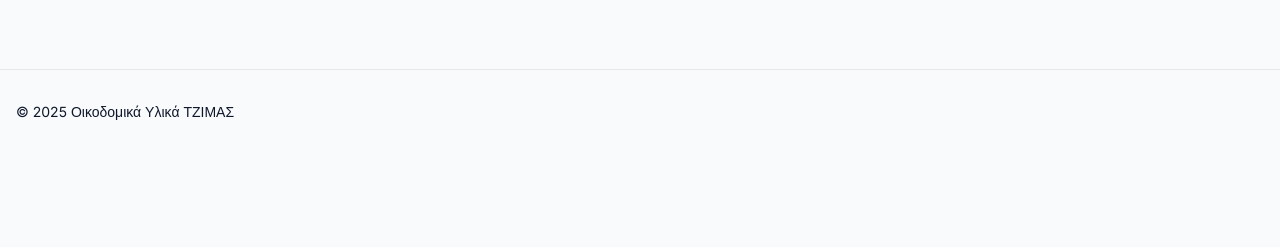
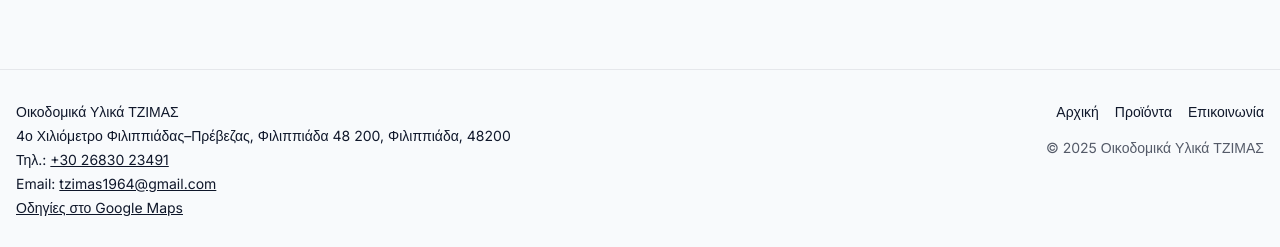
Before and after one commit to tzimasmarios/tzimas-oikodomika, a Next.js app: page /epikoinonia in a window 1280 px wide. Shown: the part 681-928 px from the top of the page. Before the commit the page ends 835 px from the top, so only its background shows below. Built offline with nearby package versions, Linux system fonts and the light colour scheme; no server answers.

Commit message:
Footer: NAP + τηλέφωνο (SEO/UX)

```diff
--- a/components/Footer.tsx
+++ b/components/Footer.tsx
@@ -1,11 +1,65 @@
+// components/Footer.tsx
+import Link from "next/link";
 import shop from "@/config/shop.json";
 
+function addressLine() {
+  const parts = [shop.address, shop.city, shop.postalCode].filter(Boolean);
+  return parts.join(", ");
+}
+
 export default function Footer() {
+  const year = new Date().getFullYear();
+  const telHref = (shop.phone || "").replace(/\s+/g, "");
+
   return (
     <footer className="border-t mt-12">
-      <div className="container py-8 text-sm flex flex-wrap items-center gap-3 justify-between">
-        <p>© {new Date().getFullYear()} {shop.name}</p>
-        <div className="opacity-70"></div>
+      <div className="container mx-auto px-4 py-8 grid gap-6 md:grid-cols-2 text-sm">
+        {/* NAP (Name-Address-Phone) */}
+        <div className="space-y-1">
+          <p className="font-medium">{shop.name}</p>
+          {addressLine() && <p>{addressLine()}</p>}
+          {shop.phone && (
+            <p>
+              Τηλ.:{" "}
+              <a href={`tel:${telHref}`} className="underline hover:no-underline">
+                {shop.phone}
+              </a>
+            </p>
+          )}
+          {shop.email && (
+            <p>
+              Email:{" "}
+              <a
+                href={`mailto:${shop.email}`}
+                className="underline hover:no-underline"
+              >
+                {shop.email}
+              </a>
+            </p>
+          )}
+          <p className="mt-2">
+            <a
+              href={`https://www.google.com/maps?q=${encodeURIComponent(
+                `${shop.name} ${addressLine()}`
+              )}`}
+              target="_blank"
+              rel="noreferrer"
+              className="underline hover:no-underline"
+            >
+              Οδηγίες στο Google Maps
+            </a>
+          </p>
+        </div>
+
+        {/* Quick links + copyright */}
+        <div className="md:text-right">
+          <nav className="space-x-4">
+            <Link href="/">Αρχική</Link>
+            <Link href="/proionta">Προϊόντα</Link>
+            <Link href="/epikoinonia">Επικοινωνία</Link>
+          </nav>
+          <p className="opacity-70 mt-4">© {year} {shop.name}</p>
+        </div>
       </div>
     </footer>
   );
--- a/components/JsonLd.tsx
+++ b/components/JsonLd.tsx
@@ -1,23 +1,52 @@
+// components/JsonLd.tsx
 import shop from "@/config/shop.json";
-import data from "@/data/products.json";
+
+function toSchemaDay(d: string) {
+  // δέχεται π.χ. "Δε", "Τρ", "Τε", "Πε", "Πα", "Σα", "Κυ" ή αγγλικά και τα γυρνά σε Mo/Tu/...
+  const map: Record<string, string> = {
+    "Δε": "Mo", "Τρ": "Tu", "Τε": "We", "Πε": "Th", "Πα": "Fr", "Σα": "Sa", "Κυ": "Su",
+    "Mon": "Mo", "Tue": "Tu", "Wed": "We", "Thu": "Th", "Fri": "Fr", "Sat": "Sa", "Sun": "Su",
+  };
+  return map[d] || d;
+}
 
 export function JsonLd() {
-  const offers = (data || []).slice(0, 6).map((p: any) => ({
-    "@type": "Offer",
-    price: p.price,
-    priceCurrency: "EUR",
-    itemOffered: { "@type": "Product", name: p.name, sku: p.sku },
-  }));
+  const openingHours: string[] = (shop.hours || []).map((h: any) => {
+    // υποθέτουμε μορφή π.χ. { d: "Δε-Πα", h: "08:00-17:00" } ή { d: "Σα", h: "09:00-14:00" }
+    // Σπάμε range ημερών σε μεμονωμένες
+    const [start, end] = String(h.d).split("-").map((x: string) => x.trim());
+    const startCode = toSchemaDay(start);
+    const endCode = end ? toSchemaDay(end) : startCode;
+    const days =
+      startCode === endCode
+        ? [startCode]
+        : [startCode, endCode]; // απλό range· αν θέλεις πλήρη επέκταση μπορώ να στο γράψω
+    return days.map((d) => `${d} ${h.h}`);
+  }).flat();
+
   const ld = {
     "@context": "https://schema.org",
-    "@type": "HardwareStore",
-    name: shop.name,
-    image: ["/images/store.jpg"],
-    address: { "@type": "PostalAddress", streetAddress: shop.address, addressLocality: shop.city || "Πόλη", addressCountry: "GR" },
-    telephone: shop.phone,
+    "@type": "BuildingMaterialsStore",
+    "@id": "https://www.tzimas-oikodomika.gr/#store",
+    name: shop.name || "Τζίμας Οικοδομικά Υλικά",
+    url: "https://www.tzimas-oikodomika.gr",
+    image: ["https://www.tzimas-oikodomika.gr/images/store.jpg"],
+    telephone: shop.phone, // προτίμησε μορφή +30XXXXXXXXXX
     email: shop.email,
-    openingHours: shop.hours.map((h:any)=> `${h.d} ${h.h}`),
-    makesOffer: offers,
+    address: {
+      "@type": "PostalAddress",
+      streetAddress: shop.address,
+      addressLocality: shop.city || "Φιλιππιάδα",
+      postalCode: shop.postalCode || "48200",
+      addressCountry: "GR",
+    },
+    openingHours,
   };
-  return <script type="application/ld+json" dangerouslySetInnerHTML={{__html: JSON.stringify(ld)}} />;
+
+  return (
+    <script
+      type="application/ld+json"
+      dangerouslySetInnerHTML={{ __html: JSON.stringify(ld) }}
+    />
+  );
 }
--- a/config/shop.json
+++ b/config/shop.json
@@ -3,6 +3,7 @@
   "tagline": "Ποιότητα, εμπειρία και άμεση εξυπηρέτηση",
   "address": "4ο Χιλιόμετρο Φιλιππιάδας–Πρέβεζας, Φιλιππιάδα 48 200",
   "city": "Φιλιππιάδα",
+  "postalCode": "48200",
   "phone": "+30 26830 23491",
   "fax": "2683024298",
   "mobile": "6946061328",
```
Also changed, not shown: public/images/og.jpg (deleted), public/images/store.jpg.
